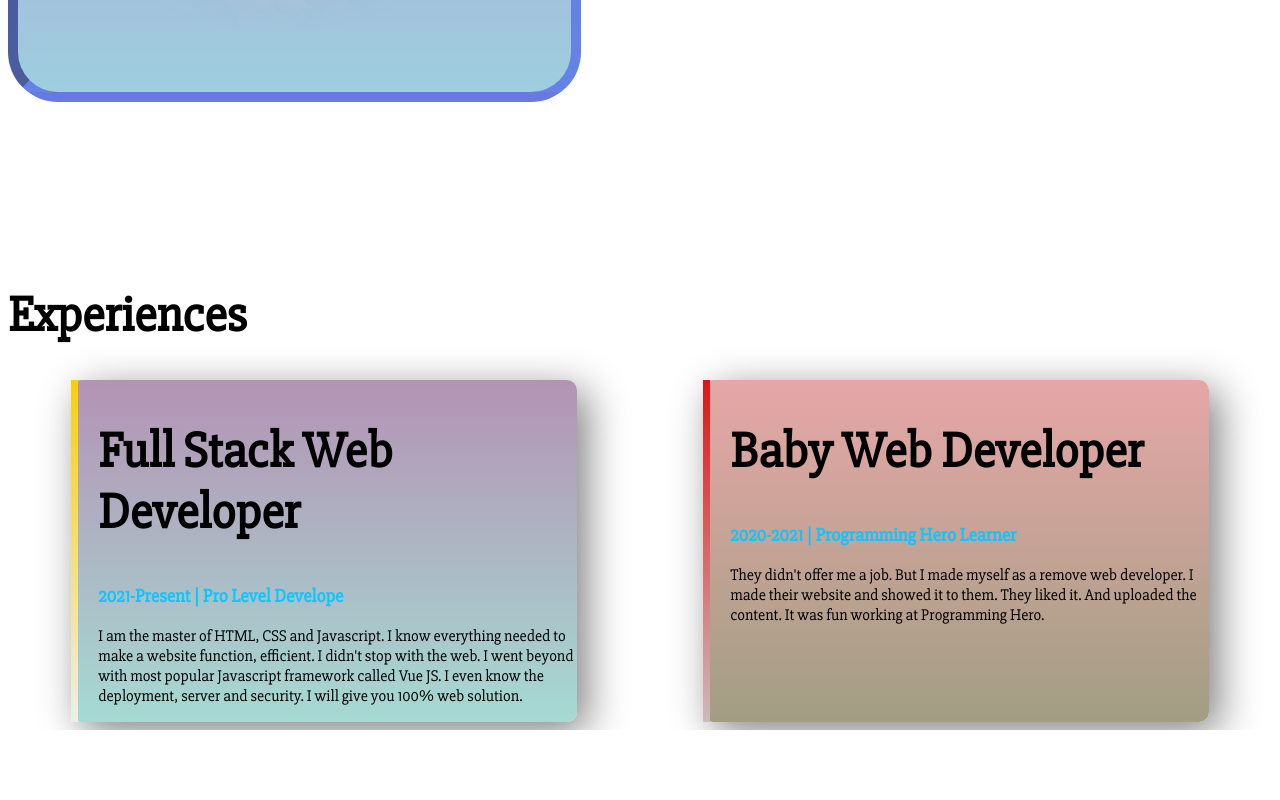
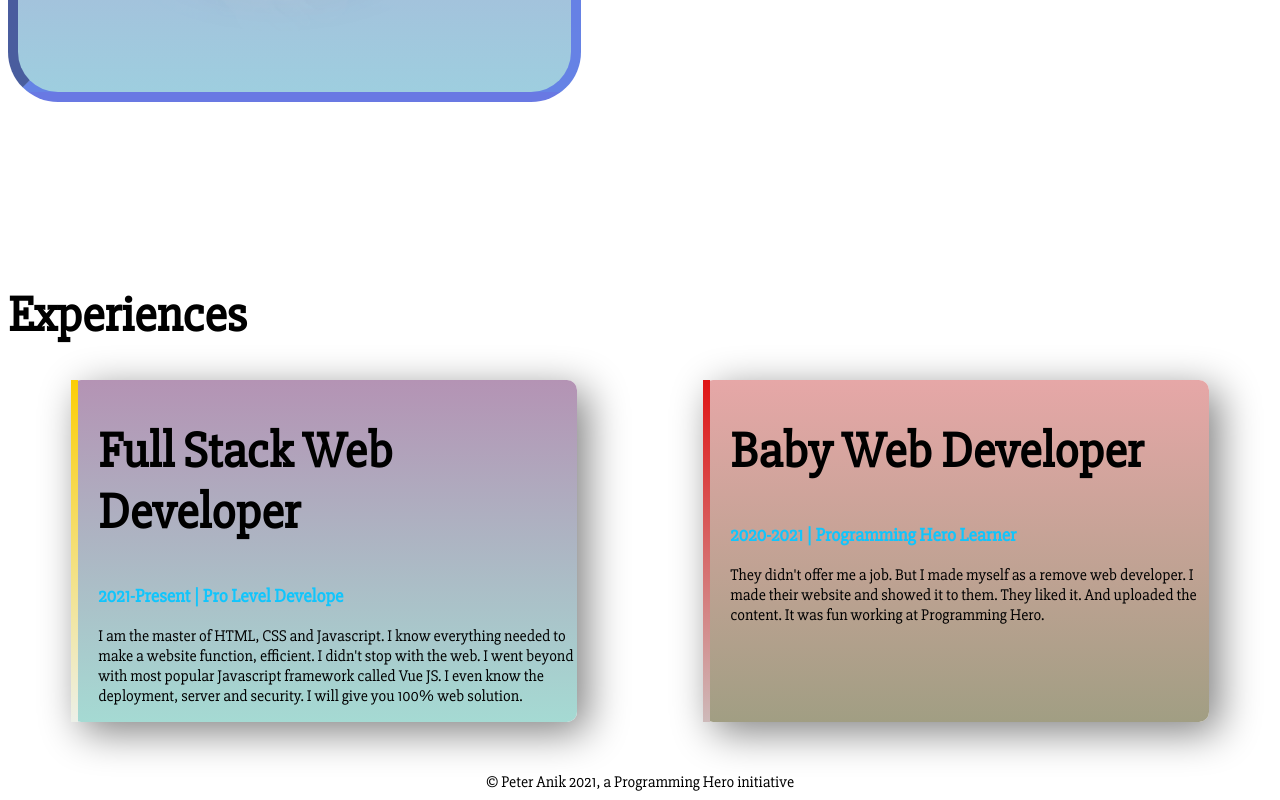
Before and after one commit to anikdha11/Practice-1, a plain HTML site: page index.html in a window 1280 px wide. Shown: the part 1033-1833 px from the top of the page. Before the commit the page ends 1763 px from the top, so only its background shows below. Drawn offline with Linux system fonts and the light colour scheme.

Commit message:
footer add

```diff
--- a/index.html
+++ b/index.html
@@ -60,6 +60,7 @@
 </div>
 
 </section>
+<footer class="last"> © Peter Anik 2021, a Programming Hero initiative</footer>
 
 
 
--- a/style.css
+++ b/style.css
@@ -64,7 +64,9 @@ h1 {
   margin-left: 5%;
   margin-right: 5%;
   padding-left: 20px;
-  border-radius: 10px
+  border-radius: 10px;
+  margin-bottom: 50px;
+
 }
 #full-stack {
   border-left: 7px solid;
@@ -82,3 +84,6 @@ h1 {
 h3 {
   color: rgb(17, 197, 252);
 }
+.last {
+  text-align: center;
+}
```
